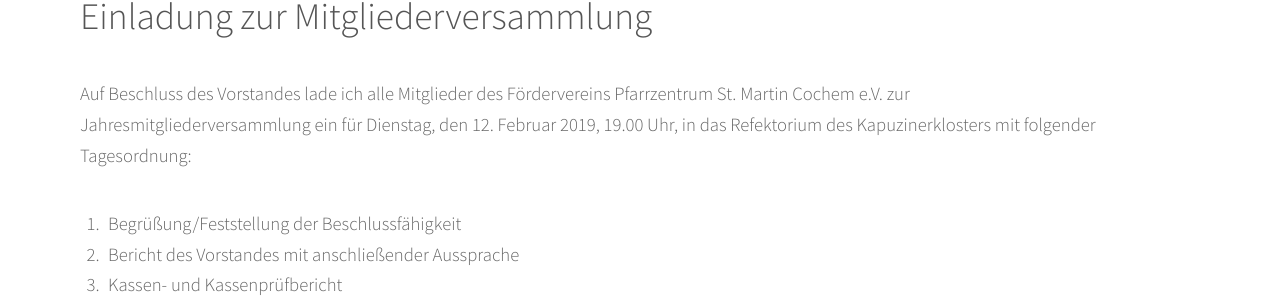
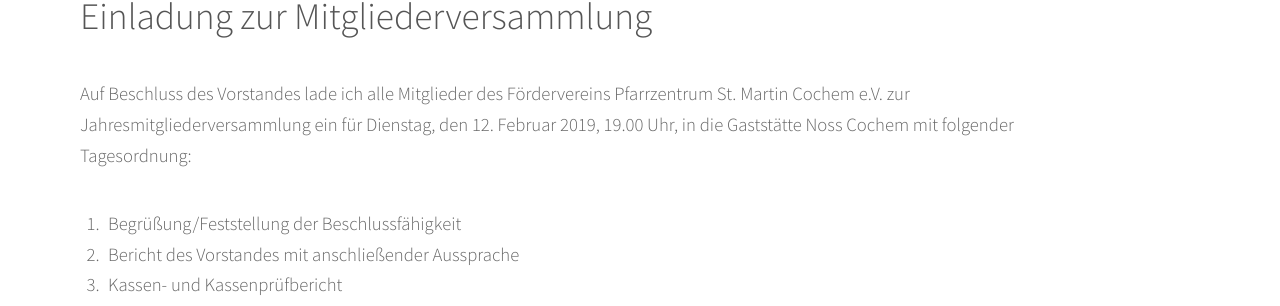
Before and after one commit to hilderoters/foerderverein, a Jekyll site: the page built from _events/2019-02-12-einladung-zur-mitgliederversammlung.md, in a window 1280 px wide. Shown: the part 737-1043 px from the top of the page. Built offline with Jekyll 4.4.1, drawn with Linux system fonts in a browser that asks for light colours.

Commit message:
Fix location of event

```diff
--- a/_events/2019-02-12-einladung-zur-mitgliederversammlung.md
+++ b/_events/2019-02-12-einladung-zur-mitgliederversammlung.md
@@ -9,7 +9,7 @@ organizer: Förderverein Pfarrzentrum St. Martin e.V.
 ## Einladung zur Mitgliederversammlung
 
 Auf Beschluss des Vorstandes lade ich alle Mitglieder des Fördervereins Pfarrzentrum St. Martin Cochem e.V. zur Jahresmitgliederversammlung ein für
-Dienstag, den 12. Februar 2019, 19.00 Uhr, in das Refektorium des Kapuzinerklosters mit folgender Tagesordnung:
+Dienstag, den 12. Februar 2019, 19.00 Uhr, in die Gaststätte Noss Cochem mit folgender Tagesordnung:
 
 1. Begrüßung/Feststellung der Beschlussfähigkeit
 2. Bericht des Vorstandes mit anschließender Aussprache
```
